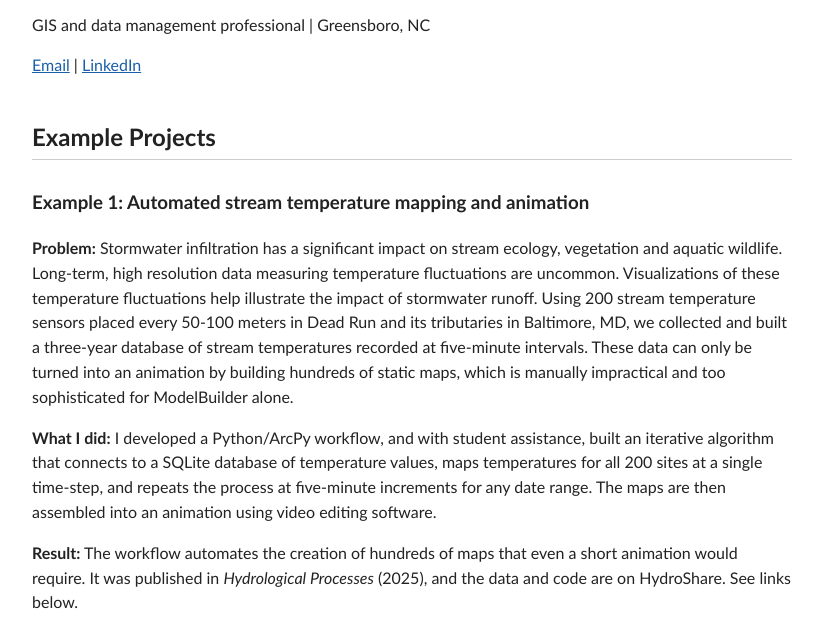
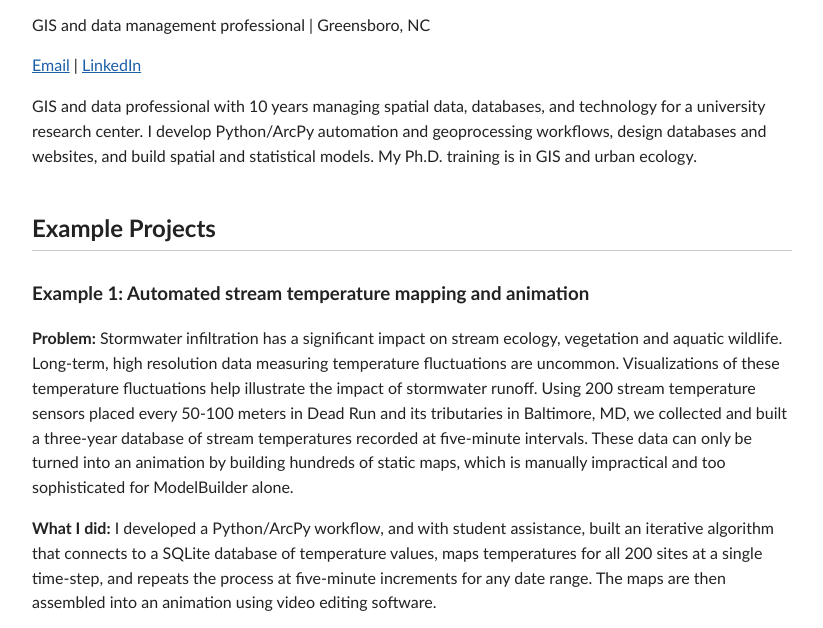
Before and after one commit to jackvmalone/jackvmalone.github.io, a plain HTML site: page index.html in a window 1280 px wide. Shown: the part 93-721 px from the top of the page, without its empty margins (228-1051 px from the left). Drawn offline with Linux system fonts and the light colour scheme.

Commit message:
Revise professional description in index.html
Updated the professional description in the index.html file.

```diff
--- a/index.html
+++ b/index.html
@@ -20,7 +20,7 @@
 <p>GIS and data management professional | Greensboro, NC</p>
 <p><a href="mailto:jvmalone7@gmail.com">Email</a> |
    <a href="https://www.linkedin.com/in/jack-v-malone/">LinkedIn</a></p>
-
+<p>GIS and data professional with 10 years managing spatial data, databases, and technology for a university research center. I develop Python/ArcPy automation and geoprocessing workflows, design databases and websites, and build spatial and statistical models. My Ph.D. training is in GIS and urban ecology.</p>
 <h2>Example Projects</h2>
 
 <div class="project">
```
